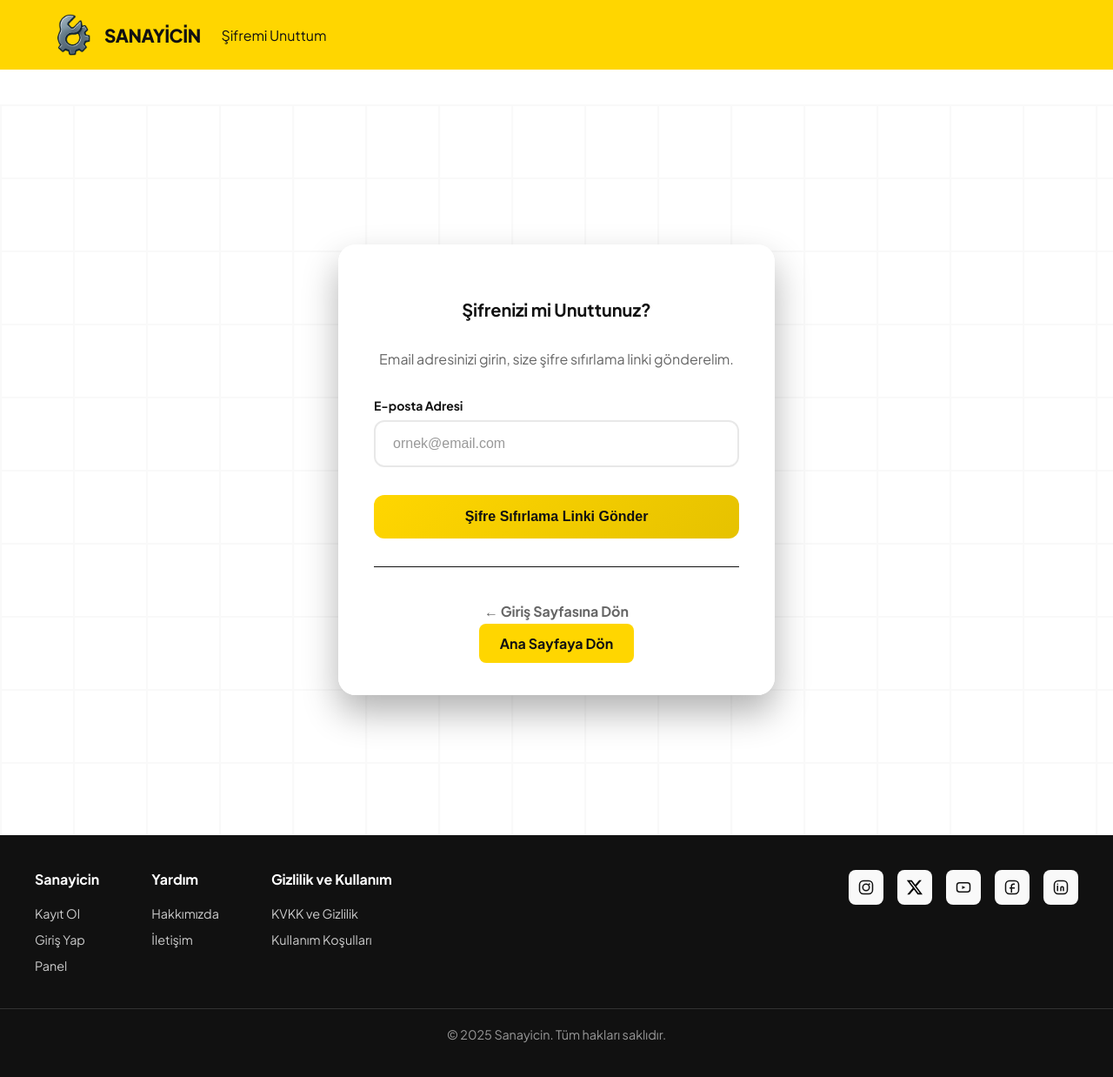
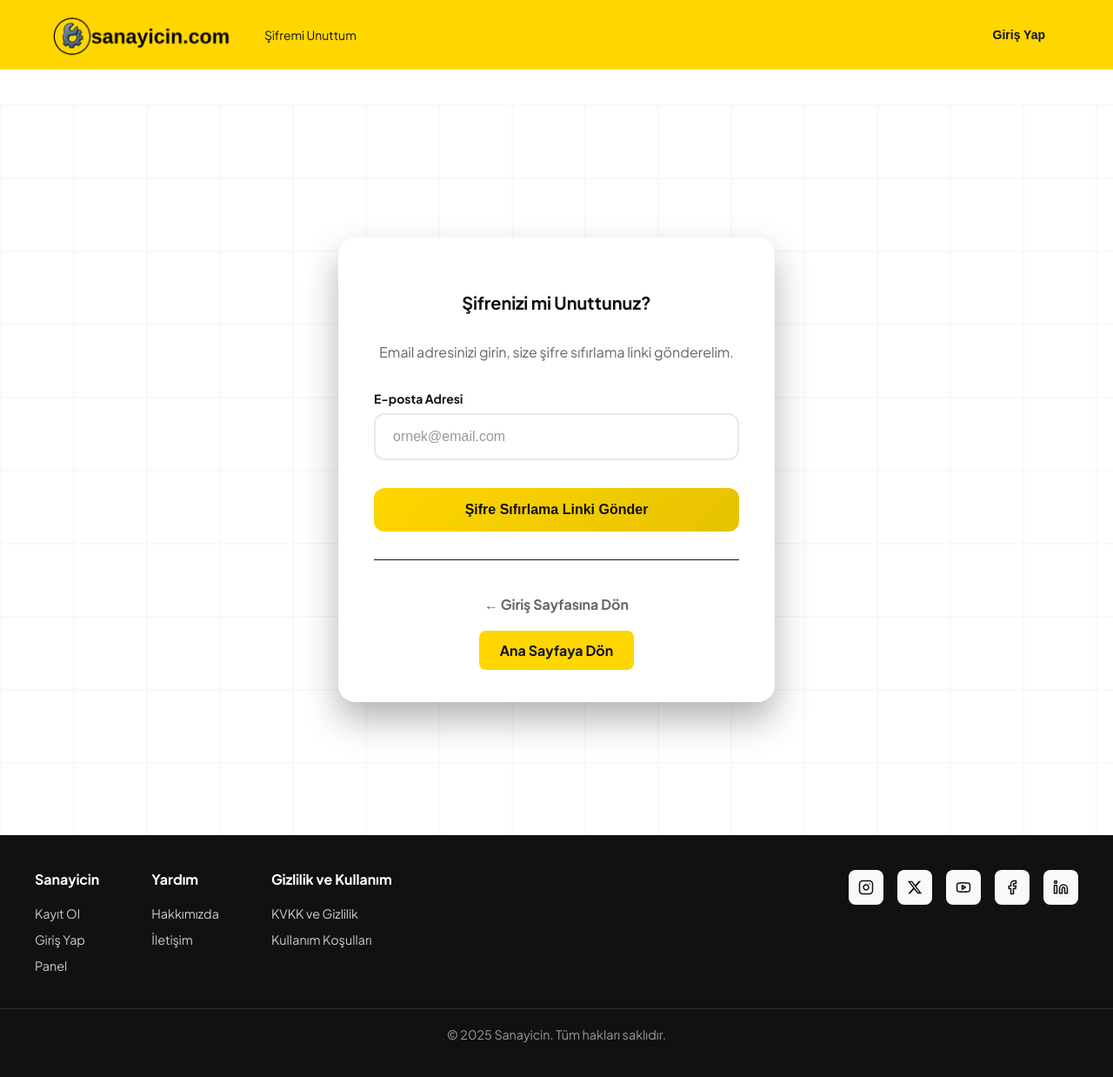
Before and after one commit to ahmedfurkankoc/sanayicin, a Next.js app in the folder frontend/: page /esnaf/sifremi-unuttum in a window 1280 px wide. Shown: the whole page at 87% size. Built offline with nearby package versions, Linux system fonts and the light colour scheme.

Commit message:
major changes: social media icons changed, auth header logo changed...

```diff
--- a/frontend/app/components/ui/Icon.tsx
+++ b/frontend/app/components/ui/Icon.tsx
@@ -1,5 +1,29 @@
 import React from 'react';
 import { iconMapping, iconSizes, iconColors } from '@/app/utils/iconMapping';
+
+// Özel X (Twitter) ikonu
+const XIcon: React.FC<{ size?: number; color?: string; className?: string; onClick?: () => void }> = ({
+  size = 24,
+  color = '#000000',
+  className = '',
+  onClick
+}) => (
+  <svg
+    width={size}
+    height={size}
+    viewBox="0 0 24 24"
+    fill="none"
+    xmlns="http://www.w3.org/2000/svg"
+    className={className}
+    onClick={onClick}
+    style={{ cursor: onClick ? 'pointer' : 'default' }}
+  >
+    <path
+      d="M18.244 2.25h3.308l-7.227 8.26 8.502 11.24H16.17l-5.214-6.817L4.99 21.75H1.68l7.73-8.835L1.254 2.25H8.08l4.713 6.231zm-1.161 17.52h1.833L7.084 4.126H5.117z"
+      fill={color}
+    />
+  </svg>
+);
 
 interface IconProps {
   name: string;
@@ -16,6 +40,23 @@ const Icon: React.FC<IconProps> = ({
   className = '',
   onClick
 }) => {
+  // Özel X ikonu için kontrol
+  if (name === 'x-social') {
+    const iconSize = typeof size === 'string' ? iconSizes[size] : size;
+    const iconColor = typeof color === 'string' && iconColors[color as keyof typeof iconColors]
+      ? iconColors[color as keyof typeof iconColors]
+      : color;
+
+    return (
+      <XIcon
+        size={iconSize}
+        color={iconColor}
+        className={className}
+        onClick={onClick}
+      />
+    );
+  }
+
   const IconComponent = iconMapping[name as keyof typeof iconMapping];
 
   if (!IconComponent) {
--- a/frontend/app/esnaf/components/EsnafAuthHeader.tsx
+++ b/frontend/app/esnaf/components/EsnafAuthHeader.tsx
@@ -1,16 +1,43 @@
 import React from "react";
+import { useRouter } from "next/navigation";
 
 interface EsnafAuthHeaderProps {
   title: string;
+  currentPage: 'login' | 'register';
 }
 
-export default function EsnafAuthHeader({ title }: EsnafAuthHeaderProps) {
+export default function EsnafAuthHeader({ title, currentPage }: EsnafAuthHeaderProps) {
+  const router = useRouter();
+
   return (
     <div className="esnaf-login-header">
       <div className="esnaf-login-logo">
-        <img src="/sanayicin-icon.png" alt="Sanayicin" />
-        <span className="esnaf-login-logo-text">SANAYİCİN</span>
+        <img
+          src="/sanayicin-logo.png"
+          alt="Sanayicin"
+          onClick={() => router.push('/')}
+          style={{ cursor: 'pointer' }}
+        />
         <div className="esnaf-login-subtitle">{title}</div>
+      </div>
+
+      {/* Giriş/Kayıt Butonları */}
+      <div className="esnaf-auth-buttons">
+        {currentPage === 'login' ? (
+          <button
+            onClick={() => router.push('/esnaf/kayit')}
+            className="esnaf-auth-btn esnaf-auth-btn-register"
+          >
+            Kayıt Ol
+          </button>
+        ) : (
+          <button
+            onClick={() => router.push('/esnaf/giris')}
+            className="esnaf-auth-btn esnaf-auth-btn-login"
+          >
+            Giriş Yap
+          </button>
+        )}
       </div>
     </div>
   );
--- a/frontend/app/esnaf/components/EsnafFooter.tsx
+++ b/frontend/app/esnaf/components/EsnafFooter.tsx
@@ -1,4 +1,5 @@
 import React from "react";
+import Icon from "@/app/components/ui/Icon";
 
 export default function EsnafFooter() {
   return (
@@ -23,11 +24,21 @@ export default function EsnafFooter() {
           </div>
         </div>
         <div className="esnaf-footer-socials">
-          <a href="#" className="esnaf-footer-social-icon" aria-label="Instagram"><svg width="18" height="18" viewBox="0 0 24 24" fill="none"><rect x="2" y="2" width="20" height="20" rx="6" stroke="#111" strokeWidth="2"/><circle cx="12" cy="12" r="5" stroke="#111" strokeWidth="2"/><circle cx="17" cy="7" r="1.2" fill="#111"/></svg></a>
-          <a href="#" className="esnaf-footer-social-icon" aria-label="X"><svg width="18" height="18" viewBox="0 0 300 271" xmlns="http://www.w3.org/2000/svg"><path d="m236 0h46l-101 115 118 156h-92.6l-72.5-94.8-83 94.8h-46l107-123-113-148h94.9l65.5 86.6zm-16.1 244h25.5l-165-218h-27.4z"/></svg></a>
-          <a href="#" className="esnaf-footer-social-icon" aria-label="YouTube"><svg width="18" height="18" viewBox="0 0 24 24" fill="none"><rect x="2" y="5" width="20" height="14" rx="4" stroke="#111" strokeWidth="2"/><path d="M10 9.5v5l5-2.5-5-2.5z" fill="#111"/></svg></a>
-          <a href="#" className="esnaf-footer-social-icon" aria-label="Facebook"><svg width="18" height="18" viewBox="0 0 24 24" fill="none"><rect x="2" y="2" width="20" height="20" rx="6" stroke="#111" strokeWidth="2"/><path d="M16 8h-2a2 2 0 0 0-2 2v2h4v2h-4v6h-2v-6H8v-2h2v-2a4 4 0 0 1 4-4h2v2z" fill="#111"/></svg></a>
-          <a href="#" className="esnaf-footer-social-icon" aria-label="LinkedIn"><svg width="18" height="18" viewBox="0 0 24 24" fill="none"><rect x="2" y="2" width="20" height="20" rx="6" stroke="#111" strokeWidth="2"/><path d="M7 10v7M7 7v.01M12 17v-4a2 2 0 1 1 4 0v4" stroke="#111" strokeWidth="2" strokeLinecap="round"/></svg></a>
+          <a href="#" className="esnaf-footer-social-icon" aria-label="Instagram">
+            <Icon name="instagram" size={18} color="#111" />
+          </a>
+          <a href="#" className="esnaf-footer-social-icon" aria-label="X">
+            <Icon name="x-social" size={18} color="#111" />
+          </a>
+          <a href="#" className="esnaf-footer-social-icon" aria-label="YouTube">
+            <Icon name="youtube" size={18} color="#111" />
+          </a>
+          <a href="#" className="esnaf-footer-social-icon" aria-label="Facebook">
+            <Icon name="facebook" size={18} color="#111" />
+          </a>
+          <a href="#" className="esnaf-footer-social-icon" aria-label="LinkedIn">
+            <Icon name="linkedin" size={18} color="#111" />
+          </a>
         </div>
       </div>
       <div className="esnaf-footer-copyright">
--- a/frontend/app/esnaf/giris/page.tsx
+++ b/frontend/app/esnaf/giris/page.tsx
@@ -78,7 +78,7 @@ export default function EsnafGirisPage() {
   if (isAuthenticated) {
     return (
       <>
-      <EsnafAuthHeader title={'Esnaf Giriş'} />
+      <EsnafAuthHeader title={'Esnaf Giriş'} currentPage="login" />
       <main className="esnaf-login-main">
         <div className="esnaf-login-container">
           <div className="esnaf-login-loading">
@@ -93,7 +93,7 @@ export default function EsnafGirisPage() {
 
   return (
     <>
-    <EsnafAuthHeader title={'Esnaf Giriş'} />
+    <EsnafAuthHeader title={'Esnaf Giriş'} currentPage="login" />
     <main className="esnaf-login-main">
       <div className="esnaf-login-container">
         {/* Header */}
--- a/frontend/app/esnaf/kayit/page.tsx
+++ b/frontend/app/esnaf/kayit/page.tsx
@@ -179,7 +179,7 @@ export default function EsnafKayitPage() {
   if (isAuthenticated) {
     return (
       <>
-      <EsnafAuthHeader title={'Esnaf Kayıt'} />
+      <EsnafAuthHeader title={'Esnaf Kayıt'} currentPage="register" />
       <main className="esnaf-register-main">
         <div className="esnaf-register-container">
           <div className="esnaf-register-loading">
@@ -460,7 +460,7 @@ export default function EsnafKayitPage() {
 
   return (
     <>
-    <EsnafAuthHeader title={'Esnaf Kayıt'} />
+    <EsnafAuthHeader title={'Esnaf Kayıt'} currentPage="register" />
     <main className="esnaf-register-main">
       <div className="esnaf-register-container">
         <h1 className="esnaf-register-title">Hesabınızı Oluşturun</h1>
--- a/frontend/app/styles/esnaf.css
+++ b/frontend/app/styles/esnaf.css
@@ -574,23 +574,55 @@ body, html, .esnaf-panel-layout {
 }
 
 .esnaf-login-logo img {
-  width: 48px;
-  height: 48px;
+  width: 220px;
   margin-right: 12px;
 }
 
-.esnaf-login-logo-text {
-  font-size: 1.3rem;
-  font-weight: 800;
-  color: var(--black);
-  letter-spacing: -0.5px;
-}
 
 .esnaf-login-subtitle {
   color: var(--black);
-  font-size: 16px;
+  font-size: 14px;
   font-weight: 400;
-  margin-left: 24px;
+  margin-left: 12px;
+}
+
+
+.esnaf-auth-buttons {
+  display: flex;
+  justify-content: flex-end;
+}
+
+.esnaf-auth-btn {
+  padding: 8px 16px;
+  border-radius: 8px;
+  font-size: 14px;
+  font-weight: 600;
+  cursor: pointer;
+  transition: all 0.3s ease;
+  border: none;
+  text-decoration: none;
+  display: inline-block;
+}
+
+.esnaf-auth-btn-register {
+  background: var(--yellow);
+  color: var(--black);
+}
+
+.esnaf-auth-btn-register:hover {
+  background: #e6c200;
+  transform: translateY(-1px);
+}
+
+.esnaf-auth-btn-login {
+  background: transparent;
+  color: var(--black);
+  border: 2px solid var(--yellow);
+}
+
+.esnaf-auth-btn-login:hover {
+  background: var(--yellow);
+  transform: translateY(-1px);
 }
 
 .esnaf-login-title {
@@ -718,6 +750,10 @@ body, html, .esnaf-panel-layout {
   border-top: 1px solid var(--black);
 }
 
+.esnaf-login-footer p {
+  margin-bottom: 2rem;
+}
+
 .esnaf-login-footer a {
   color: var(--yellow);
   text-decoration: none;
@@ -737,14 +773,12 @@ body, html, .esnaf-panel-layout {
     margin: 16px;
     border-radius: 16px;
   }
-
-  .esnaf-login-logo-text {
-    font-size: 24px;
+  .esnaf-login-header {
+    padding: 0 24px 0 24px;
   }
 
   .esnaf-login-logo img {
-    width: 40px;
-    height: 40px;
+    width: 140px;
   }
 
   .esnaf-login-title {
--- a/frontend/app/styles/styles.css
+++ b/frontend/app/styles/styles.css
@@ -78,7 +78,7 @@ section[aria-label="Notifications alt+T"] {
   gap: 10px;
 }
 .sanayicin-logo-icon {
-  width: 180px;
+  width: 220px;
 }
 .sanayicin-menu-links {
   display: flex;
--- a/frontend/app/utils/api.ts
+++ b/frontend/app/utils/api.ts
@@ -118,7 +118,8 @@ apiClient.interceptors.request.use((config) => {
   const isPublicEndpoint = config.url?.includes('/vendors/search/') ||
                           config.url?.includes('/vendors/') && config.url?.includes('/slug/') ||
                           config.url?.includes('/services/') ||
-                          config.url?.includes('/categories/');
+                          config.url?.includes('/categories/') ||
+                          config.url?.includes('/vendors/car-brands/');
 
   if (isPublicEndpoint) {
     return config; // Token ekleme, herkese açık
@@ -147,6 +148,7 @@ apiClient.interceptors.response.use(
                               error.config?.url?.includes('/vendors/') && error.config?.url?.includes('/slug/') ||
                               error.config?.url?.includes('/services/') ||
                               error.config?.url?.includes('/categories/');
+                              error.config?.url?.includes('/vendors/car-brands/')
 
       if (isPublicEndpoint) {
         return Promise.reject(error); // Logout yapma, sadece hatayı döndür
--- a/frontend/app/utils/iconMapping.ts
+++ b/frontend/app/utils/iconMapping.ts
@@ -112,6 +112,7 @@ export const iconMapping = {
   // Sosyal medya ikonları
   'instagram': Instagram,
   'twitter': Twitter,
+  'x-social': Twitter, // Gerçek X (Twitter) ikonu
   'youtube': Youtube,
   'facebook': Facebook,
   'linkedin': Linkedin,
```
Also changed, not shown: frontend/app/(public)/components/Footer.tsx (+6 -8 lines), 1 other file (tests, documents, lock files or other folders).
